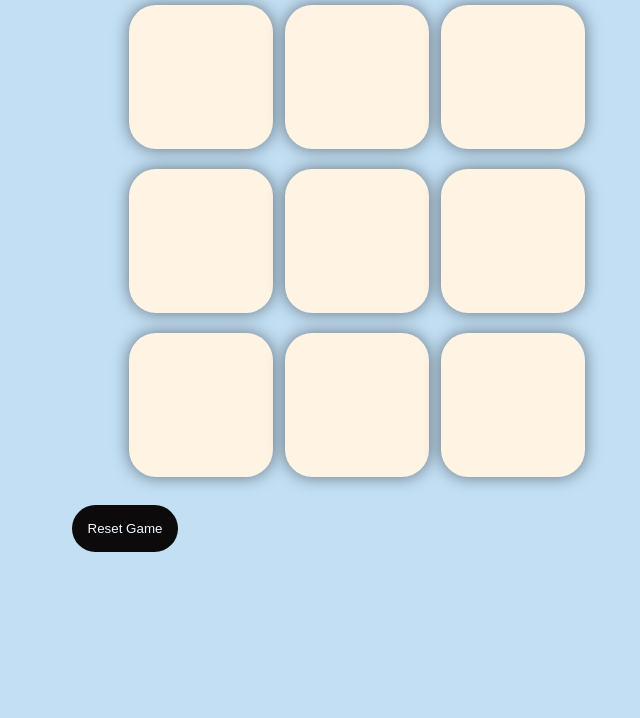
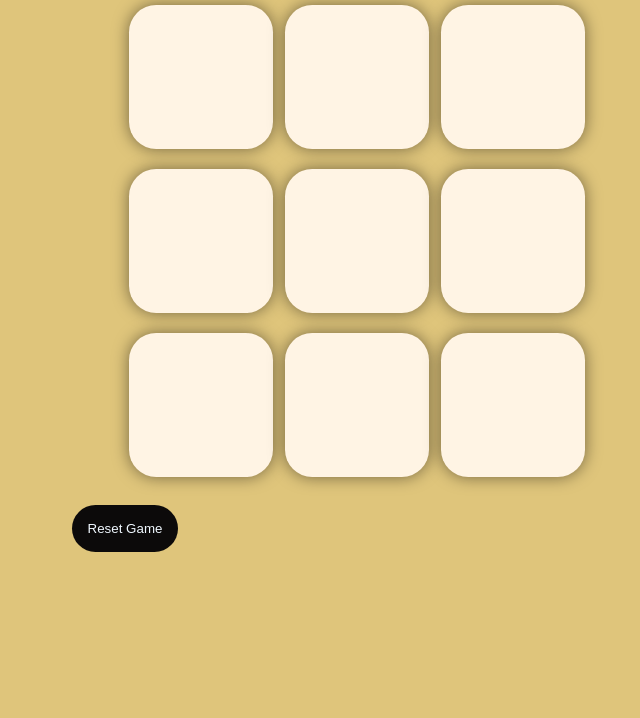
Before and after one commit to sumit4jain/Tic-Toc-Toe-game, a plain HTML site: page index.html in a window 1280 px wide. Shown: the part 82-800 px from the top of the page, without its empty margins (515-1155 px from the left). Drawn offline with Linux system fonts and the light colour scheme.

Commit message:
Update style.css

```diff
--- a/style.css
+++ b/style.css
@@ -7,7 +7,7 @@
     margin-top: 30px;
 }
 body{
-    background-color:#C2DFF4;
+    background-color:#DFC57B;
     text-align: center;
 }
 .container{
```
